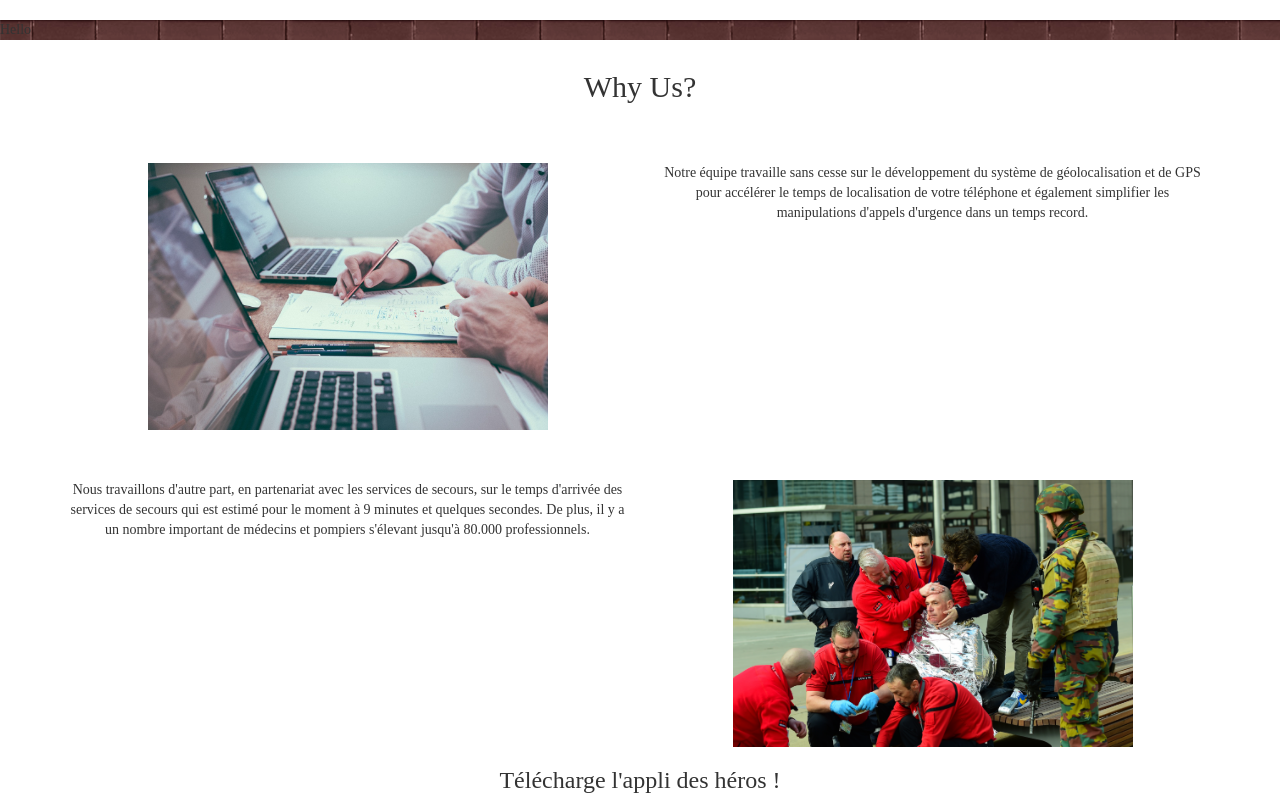
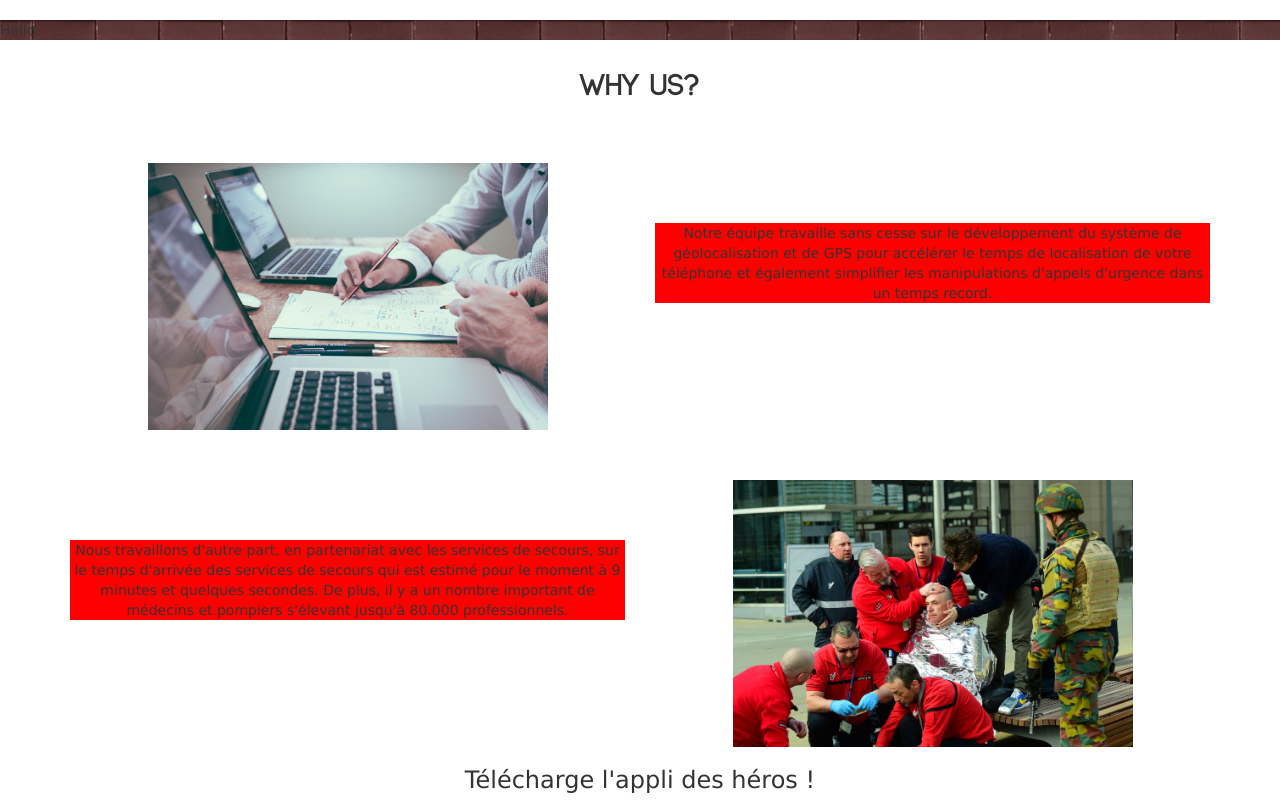
Before and after one commit to l0venothing/heroesAround, a CodeIgniter app: page /database/ in a window 1280 px wide. Shown: the part 66-870 px from the top of the page. Run offline with CodeIgniter, Linux system fonts and the light colour scheme; some libraries are stand-ins or nearby versions.

Commit message:
modif typo verdana + creation classe para pour partie taufiq

```diff
--- a/assets/css/style.css
+++ b/assets/css/style.css
@@ -1,6 +1,6 @@
 *{
     margin: 10 auto;
-    font-family: 'Times New Roman', Times, serif;
+    font-family: 'Lucida Sans', 'Lucida Sans Regular', 'Lucida Grande', 'Lucida Sans Unicode', Geneva, Verdana, sans-serif;
 }
 
 /*p{
@@ -57,6 +57,7 @@ li>a:focus{
 }*/
 h2{
     text-align: center;
+    font-family: 'code';
 }
 .fa {
     color: white;
@@ -81,3 +82,10 @@ h2{
     height: 200px;
     weight: 120px;
 }
+
+/* css modifié partie taufiq */
+
+.para{
+    background-color: red;
+    margin-top: 60px;
+}
```
